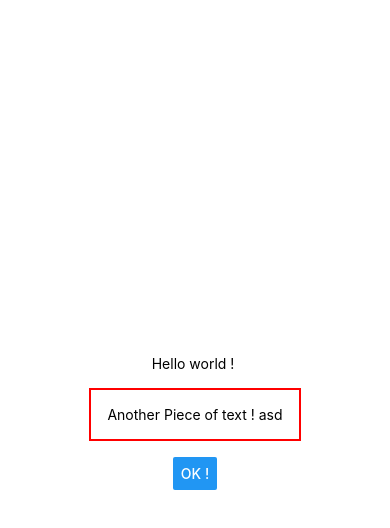
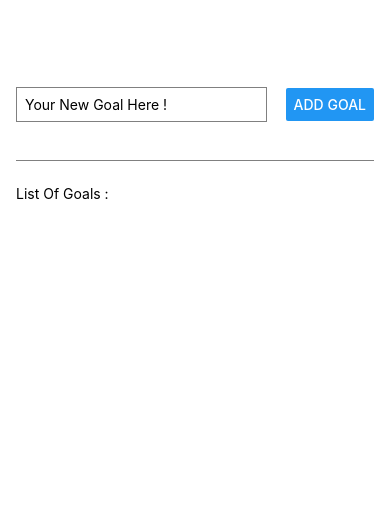
Before and after one commit to antonaulia/RNLearningCH2, a React Native app: screen / in a window 390 px wide. Shown: the top 528 px of the page. Built offline with nearby package versions, Linux system fonts and the light colour scheme.

Commit message:
goal list handling input

```diff
--- a/App.js
+++ b/App.js
@@ -1,29 +1,53 @@
-import { StyleSheet, Text, View, Button } from 'react-native';
-import { color } from 'react-native/Libraries/Components/View/ReactNativeStyleAttributes';
+import { StyleSheet, Text, View, Button, TextInput } from 'react-native';
+import { useState } from 'react';
 
 export default function App() {
+  const [inputGoal,setInputGoal] =useState('')
+  function goalInputHandler(inputGoal){
+    setInputGoal(inputGoal)
+  }
+  const [courseGoalsArray, setCourseGoalsArray]= useState([])
+  function addButtonHandler(){
+    setCourseGoalsArray([...courseGoalsArray,inputGoal])
+  }
+
   return (
-    <View style={styles.container}>
-      <Text>Hello world ! </Text>
-      <Text style={styles.textbox}>
-        Another Piece of text ! asd
-      </Text>
-      <Button title='OK !' />
+    <View style={styles.appContainer}>
+      <View style={styles.inputContainer}>
+        <TextInput style={styles.textInput} placeholder='Your New Goal Here !' onChangeText={goalInputHandler}/>
+        <Button title='Add Goal' onPress={addButtonHandler}/>
+      </View>
+      <View style={styles.goalList}>
+        <Text>List Of Goals :</Text>
+        {courseGoalsArray.map((goal)=><Text>{goal}</Text>)}
+      </View>
     </View>
   );
 }
 
 const styles = StyleSheet.create({
-  container: {
+  appContainer :{
+    flex : 1,
+    paddingTop: 50,
+    paddingHorizontal : 16
+  },
+  inputContainer:{
     flex: 1,
-    backgroundColor: '#fff',
-    alignItems: 'center',
-    justifyContent: 'center',
+    flexDirection: 'row',
+    justifyContent: 'space-between',
+    alignItems:'center',
+    marginBottom: 24,
+    borderBottomColor:'grey',
+    borderBottomWidth : 1
   },
-  textbox: {
-    margin: 16,
-    borderWidth: 2,
-    borderColor: 'red',
-    padding: 16
+  textInput:{
+    borderWidth:1,
+    borderColor: 'grey',
+    width: '70%',
+    marginRight: 8,
+    padding: 8
+  },
+  goalList:{
+    flex: 6
   }
 });
```
